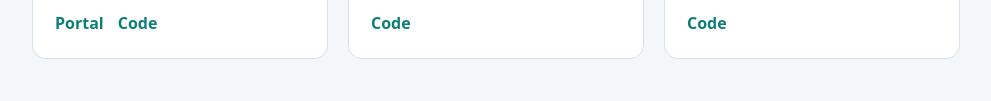
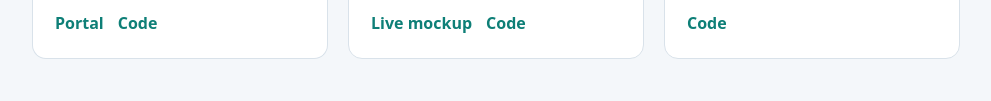
Before and after one commit to diimasogan/diimasogan.github.io, a plain HTML site: page index.html in a window 1280 px wide. Shown: the part 514-615 px from the top of the page, without its empty margins (144-1135 px from the left). Drawn offline with Linux system fonts and the light colour scheme.

Commit message:
Link HR Leave Assistant mockup
Co-Authored-By: Claude Opus 5.5 <noreply@anthropic.com>

```diff
--- a/index.html
+++ b/index.html
@@ -45,7 +45,7 @@ footer{margin-top:48px;color:var(--muted);font-size:14px}
       <h2>HR Leave Agent</h2>
       <div class="tags"><span>Boomi</span><span>AI Agent Tools</span><span>OpenAPI</span></div>
       <p>Proses Boomi Web Services sebagai tools untuk AI HR Leave Assistant: profil karyawan, saldo &amp; kebijakan cuti, status, dan pengajuan cuti.</p>
-      <div class="links"><a href="https://github.com/diimasogan/HR-LeaveAgent">Code</a></div>
+      <div class="links"><a href="https://diimasogan.github.io/HR-LeaveAgent/portal/">Live mockup</a><a href="https://github.com/diimasogan/HR-LeaveAgent">Code</a></div>
     </article>
     <article class="card">
       <h2>PetStore Mock API</h2>
```
